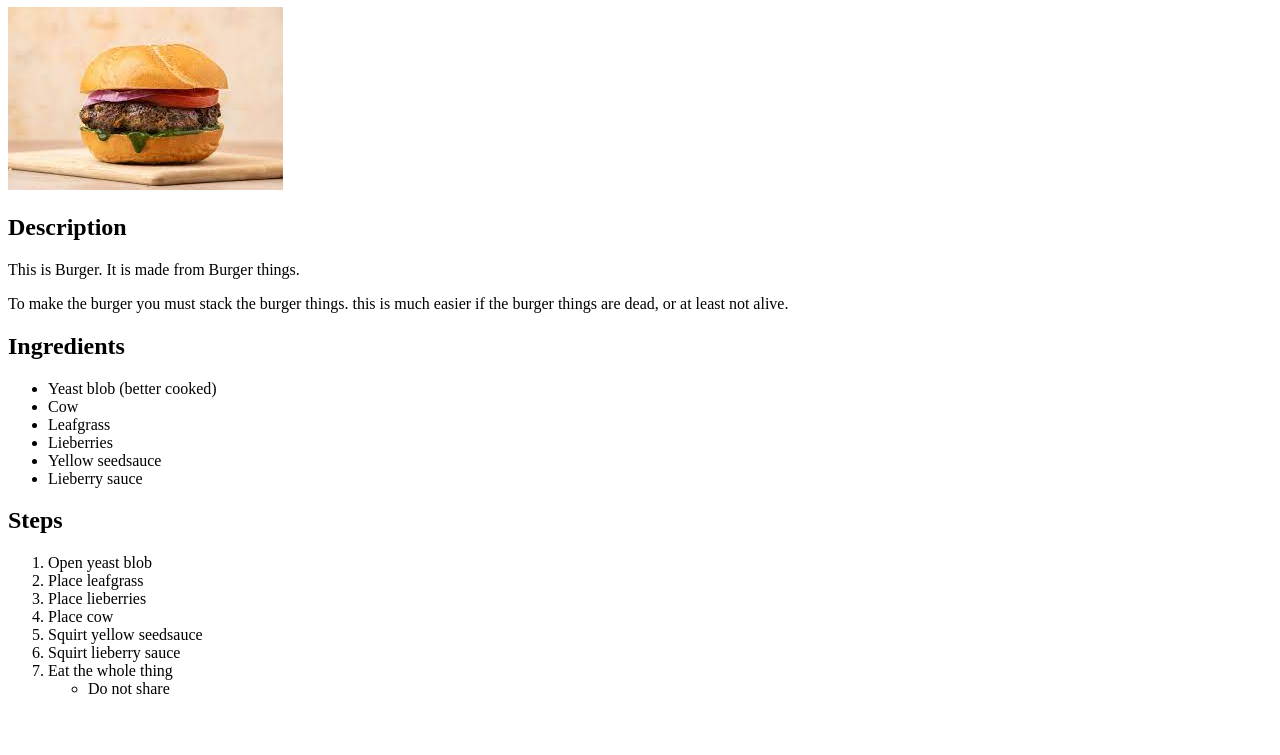
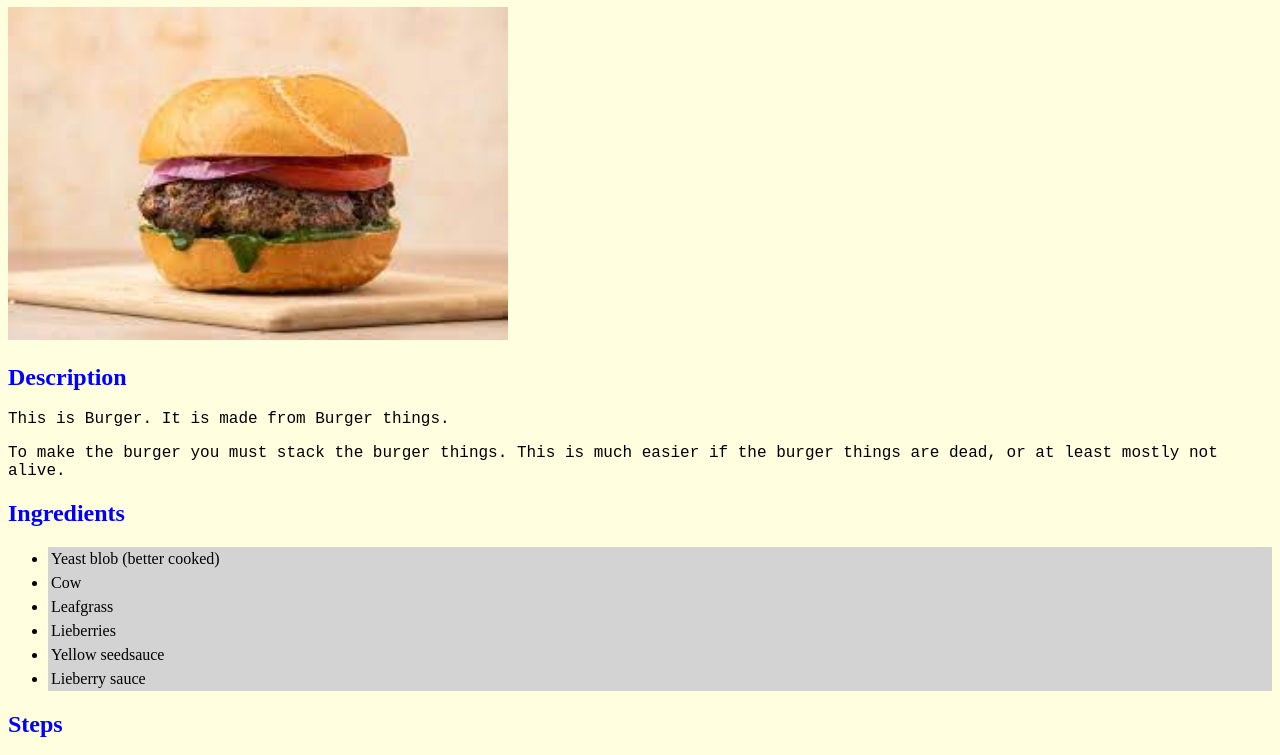
Before and after one commit to rwday/odin-recipes, a plain HTML site: page recipes/burger.html in a window 1280 px wide. Shown: the part 73-828 px from the top of the page. Before the commit the page ends 800 px from the top, so only its background shows below. Drawn offline with Linux system fonts and the light colour scheme.

Commit message:
The recipes site has been updated as per the assignment at the end of the CSS Foundations section.

```diff
--- /dev/null
+++ b/css/style.css
@@ -0,0 +1,30 @@
+body {
+    background-color:lightyellow;
+}
+
+p {
+    font-family: "courier new", "arial narrow", Verdana;
+}
+
+h1 {
+    color: darkblue;
+}
+
+h2 {
+    color: blue;
+}
+
+img {
+    width:500px;
+    height:auto;
+}
+
+a {
+    text-decoration: none;
+    color: maroon;
+}
+
+li {
+    background-color: lightgrey;
+    padding:3px;
+}
--- a/recipes/burger.html
+++ b/recipes/burger.html
@@ -5,13 +5,14 @@
     <meta http-equiv="X-UA-Compatible" content="IE=edge">
     <meta name="viewport" content="width=device-width, initial-scale=1.0">
     <title>Burger</title>
+    <link rel="stylesheet" href="../css/style.css">
 </head>
 <body>
     <h1>Burger</h1>
     <img src="../images/burger.jpeg" lat="Burger">
     <h2>Description</h2>
     <p>This is Burger.  It is made from Burger things.</p>
-    <p>To make the burger you must stack the burger things.  this is much easier if the burger things are dead, or at least not alive.</p>
+    <p>To make the burger you must stack the burger things.  This is much easier if the burger things are dead, or at least mostly not alive.</p>
 
     <h2>Ingredients</h2>
     <ul>
```
Also changed, not shown: index.html (+1 -0 lines), recipes/lasagne.html (+1 -0 lines), recipes/spaghetti-os.html (+1 -0 lines).
